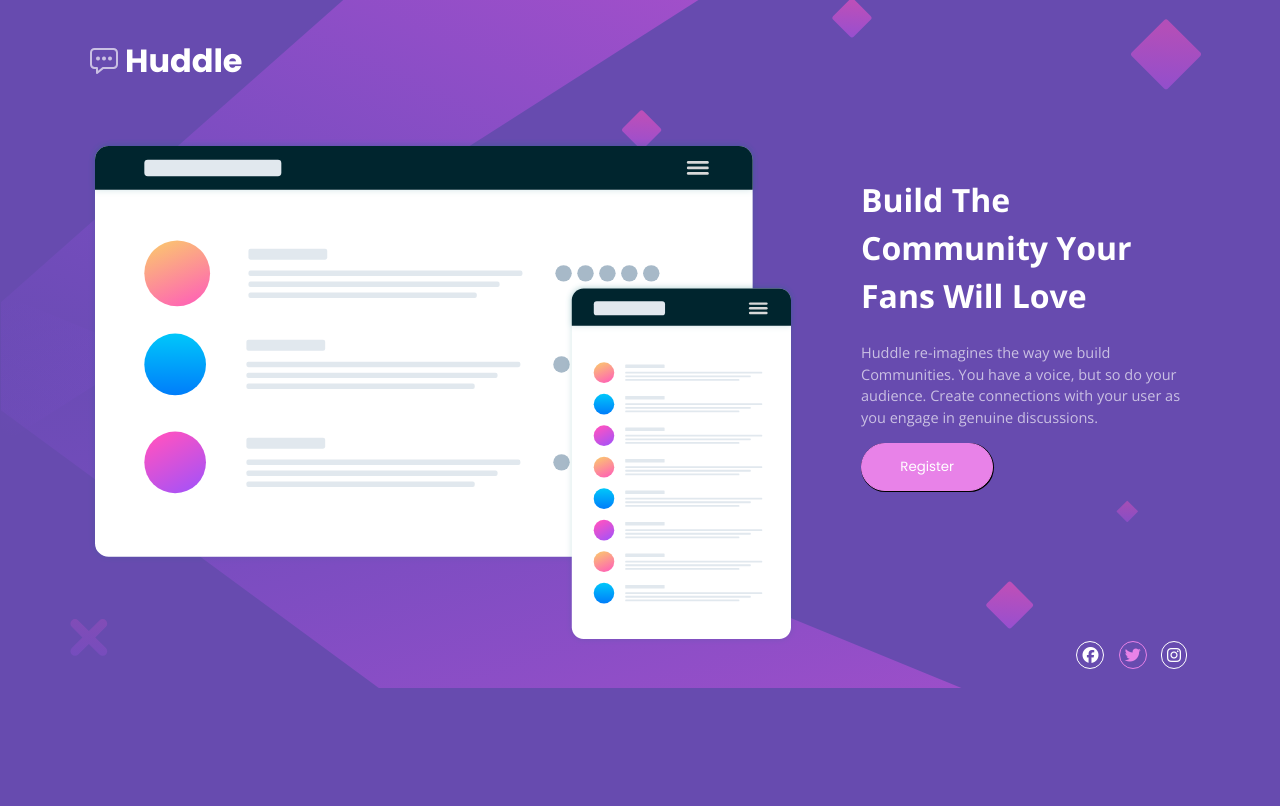
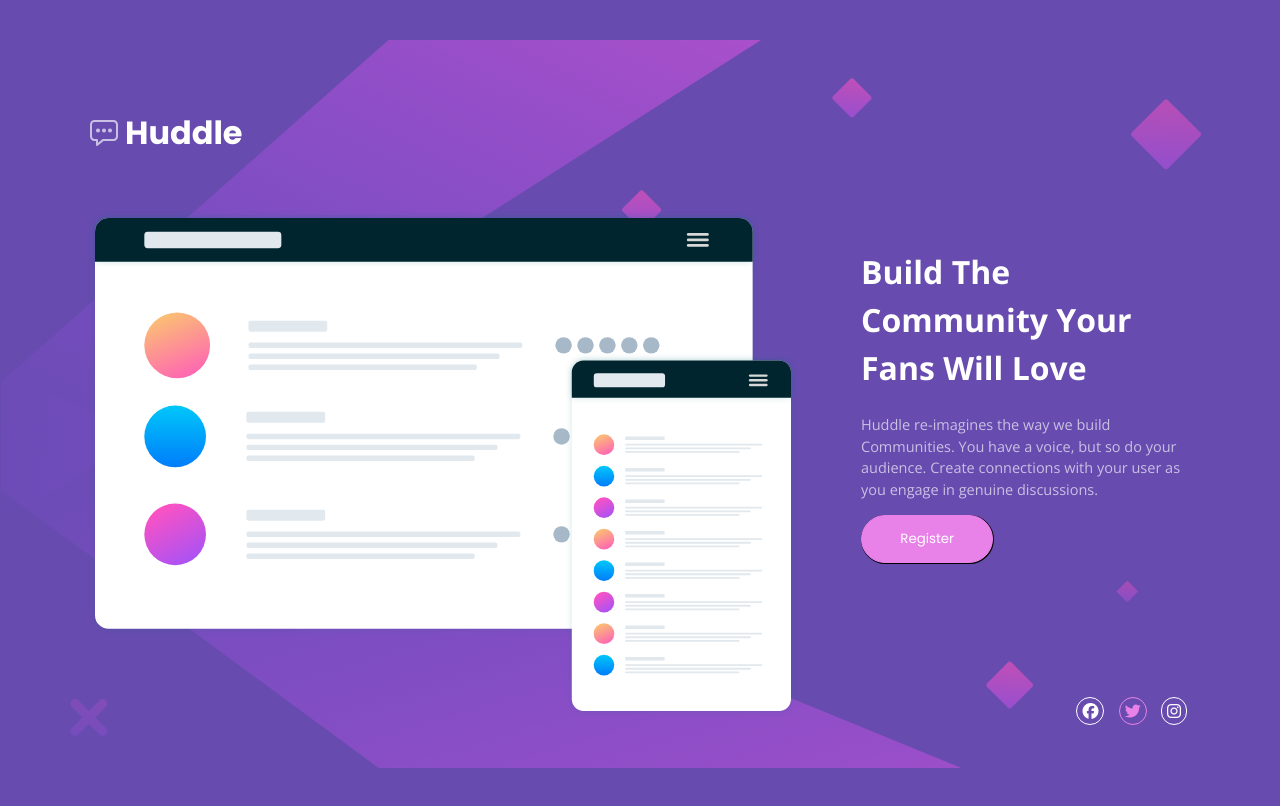
Before and after one commit to KachiTechboss/huddle-page, a plain HTML site: page index.html in a window 1280 px wide. Drawn offline with nearby package versions, Linux system fonts and the light colour scheme.

Commit message:
first-commit

```diff
--- a/responsive-media.css
+++ b/responsive-media.css
@@ -1,4 +1,4 @@
-@media (max-width: 375px){
+/* @media (max-width: 375px){
     body{
         padding: 1px 20px 20px  20px;
         background-color:  hsl(257, 40%, 49%);
@@ -91,4 +91,4 @@
         padding: 5px;
         color: white;
       }
-}
+} */
--- a/responsive.css
+++ b/responsive.css
@@ -1,4 +1,4 @@
-@media (max-width: 799px){
+/* @media (max-width: 799px){
     body{
       padding: 1px 20px 20px  20px;
         background-color:  hsl(257, 40%, 49%);
@@ -92,4 +92,4 @@
         padding: 5px;
         color: white;
       }
-}
+} */
--- a/styles.css
+++ b/styles.css
@@ -1,5 +1,5 @@
 body{
-    padding: 0.5rem 5rem;
+    padding: 5rem 5rem;
     background-color:  hsl(257, 40%, 49%);
     justify-content: center;
     align-items: center;
@@ -17,7 +17,7 @@ body::after{
   background-image: url("images/bg-desktop.svg") ;
   background-size: contain;
   background-repeat: no-repeat;
-  top: -40px;
+  top: 40px;
   left: 1px;
   z-index: -1
 }
@@ -26,7 +26,6 @@ body::after{
     display: flex;
     align-items: center;
     gap: 5px;
-
 }
 .huddle-container h1{
     color: white;
@@ -66,7 +65,7 @@ ion-icon {
   }
   .footer{
     text-align: right;
-    margin-top: -1rem;
+    margin-top: -2rem;
  }
  .social-icon{
     margin: 5px 5px ;
```
